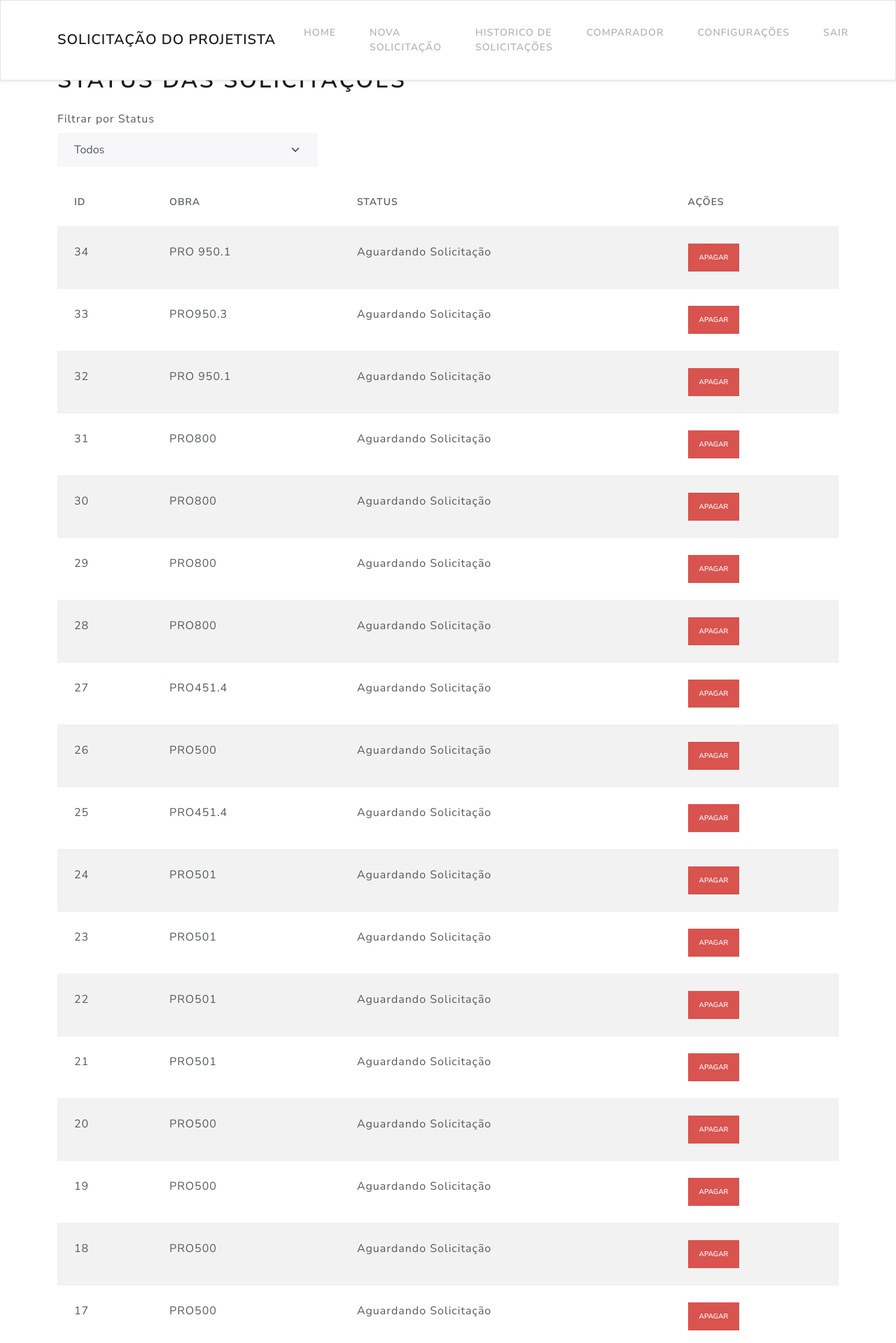
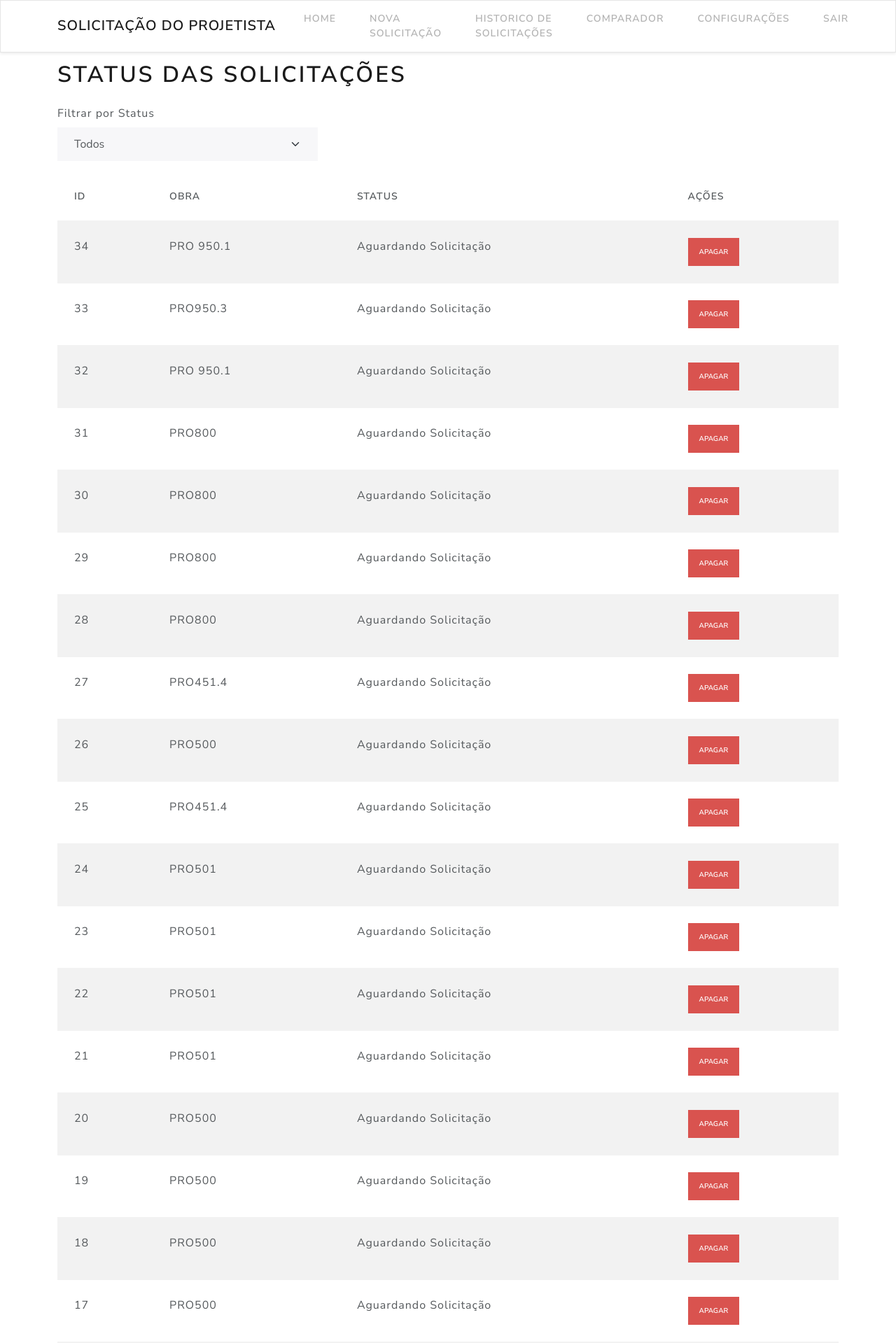
Before and after one commit to Murillozo/Checklist-Estoque, a Flask app: page /projetista/ in a window 1280 px wide. Shown: the top 1919 px of the page at 70% size. Run offline with Flask 3, Linux system fonts and the light colour scheme; a user stored in the database is signed in; data comes from the database, SQL or seed files in the repository; parts of the project's set-up code (start-up, migrations or seed data) failed here and were passed over; some libraries are stand-ins or nearby versions.

Commit message:
Reduce navbar height and add collapse for solicitacoes

```diff
--- a/site/projetista/templates/base.html
+++ b/site/projetista/templates/base.html
@@ -16,7 +16,7 @@
   >
   <style>
     {% if not hide_navbar %}
-      body { padding-top: 4.5rem; }
+      body { padding-top: 4rem; }
     {% endif %}
   </style>
 </head>
@@ -24,7 +24,7 @@
 
   {% if not hide_navbar %}
     <!-- Navbar -->
-    <nav class="navbar navbar-expand-lg navbar-light bg-light fixed-top shadow-sm">
+    <nav class="navbar navbar-expand-lg navbar-light bg-light fixed-top shadow-sm py-1">
       <div class="container">
         <a class="navbar-brand" href="{{ url_for('projetista.index') }}">Solicitação do Projetista</a>
         <button class="navbar-toggler" type="button" data-bs-toggle="collapse" data-bs-target="#navMenu">
```
Also changed, not shown: site/projetista/templates/solicitacoes.html (+10 -5 lines).
